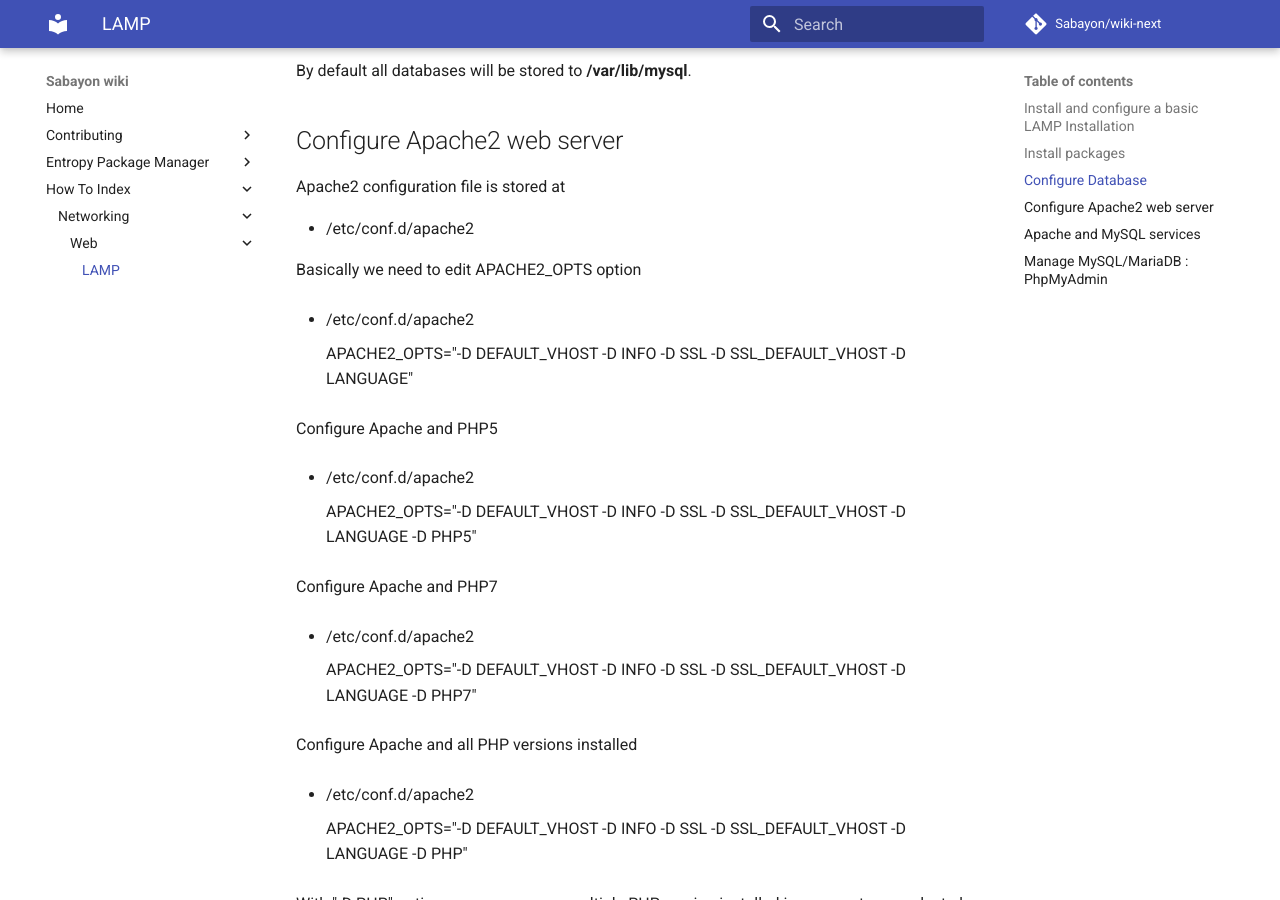
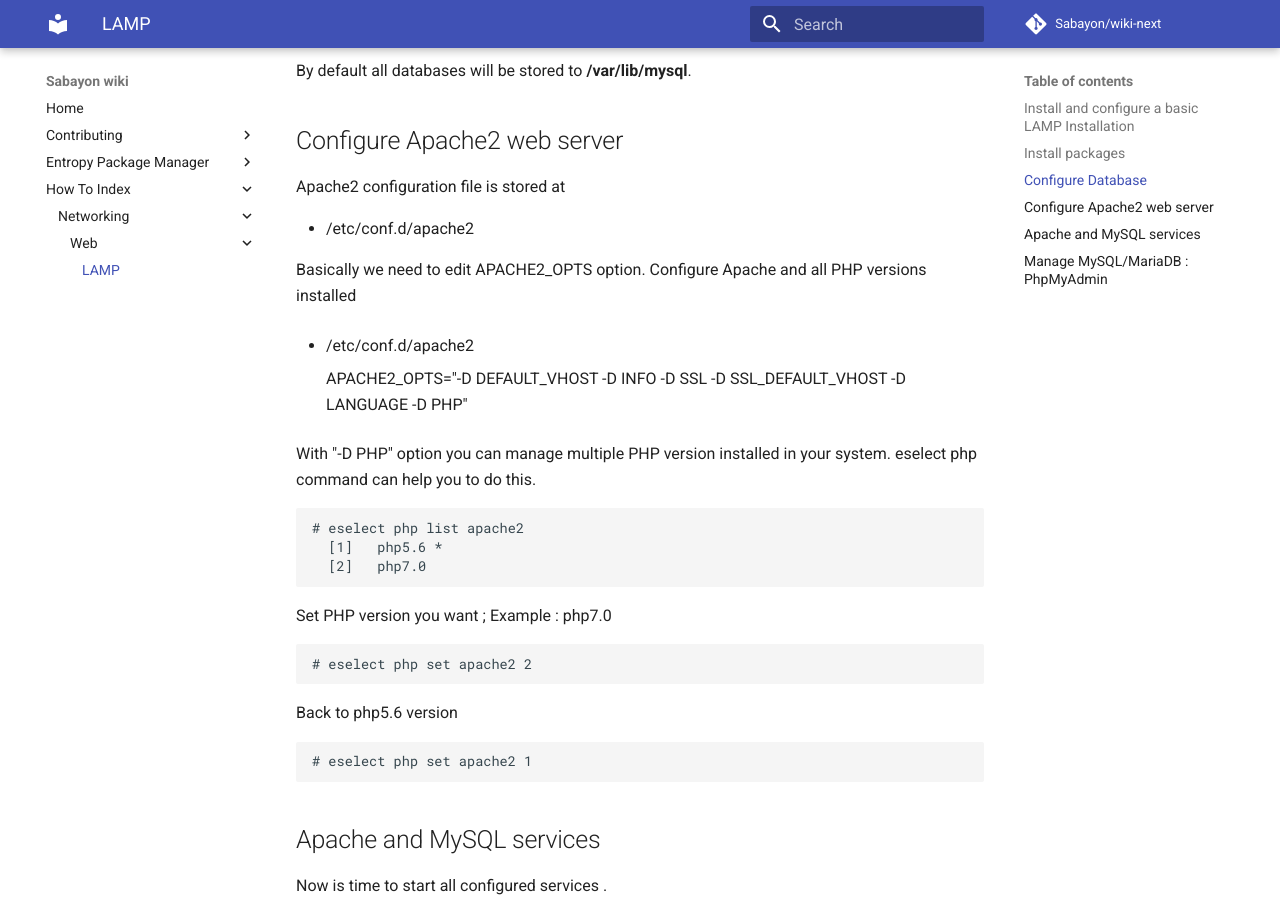
Before and after one commit to Sabayon/wiki-next, an MkDocs documentation site: the page built from docs/articles/lamp.md, in a window 1280 px wide and 900 px high, scrolled down 1871 px. Built offline with MkDocs 1.6.1 and Material for MkDocs 9.7.7, drawn with Linux system fonts in a browser that asks for light colours; comment, search, counter and statistics services are not loaded; old or Windows-style settings are respelled for this version of MkDocs.

Commit message:
Update lamp.md

```diff
--- a/docs/articles/lamp.md
+++ b/docs/articles/lamp.md
@@ -74,25 +74,7 @@ Apache2 configuration file is stored at
 
 * /etc/conf.d/apache2
 
-Basically we need to edit APACHE2_OPTS option
-
-* /etc/conf.d/apache2
-
-      APACHE2_OPTS="-D DEFAULT_VHOST -D INFO -D SSL -D SSL_DEFAULT_VHOST -D LANGUAGE"
-
-Configure Apache and PHP5
-
-* /etc/conf.d/apache2
-
-      APACHE2_OPTS="-D DEFAULT_VHOST -D INFO -D SSL -D SSL_DEFAULT_VHOST -D LANGUAGE -D PHP5"
-
-Configure Apache and PHP7
-
-* /etc/conf.d/apache2
-
-      APACHE2_OPTS="-D DEFAULT_VHOST -D INFO -D SSL -D SSL_DEFAULT_VHOST -D LANGUAGE -D PHP7"
-
-Configure Apache and all PHP versions installed
+Basically we need to edit APACHE2_OPTS option. Configure Apache and all PHP versions installed
 
 * /etc/conf.d/apache2
 
```
